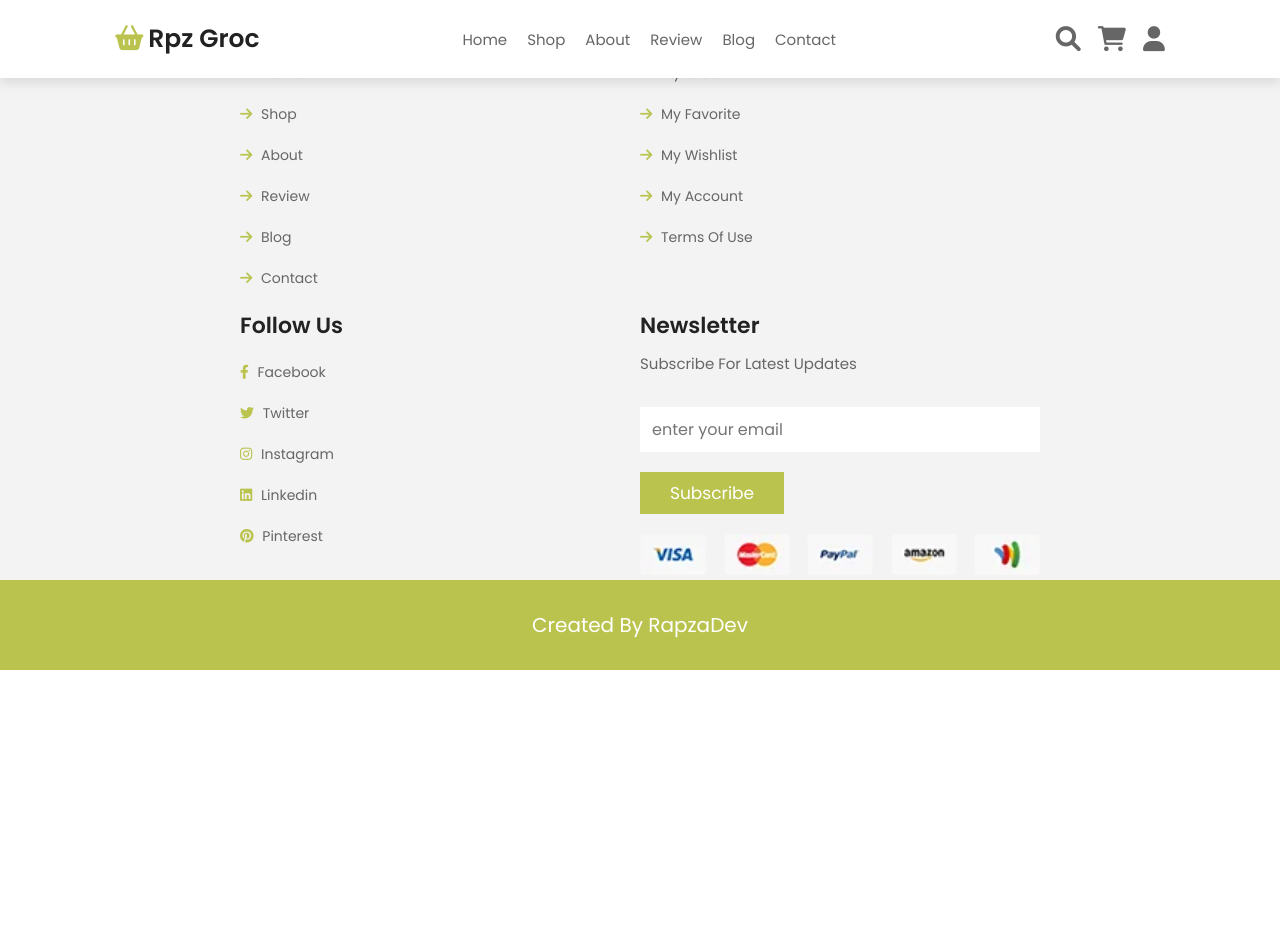
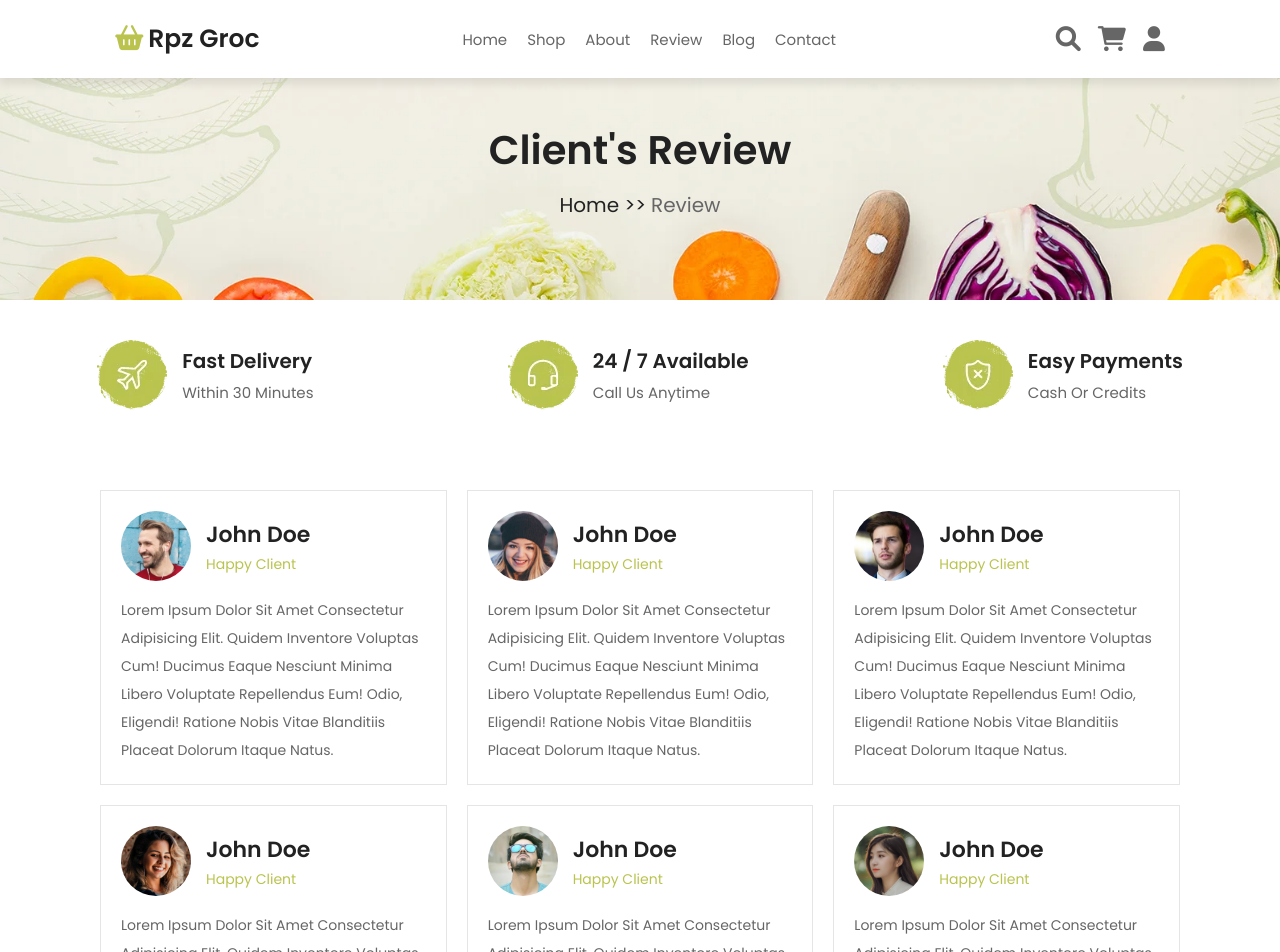
Before and after one commit to rapzaDev/GroceryStoreRPZ, a React (Create React App) app: page /review in a window 1280 px wide. Shown: the top 952 px of the page. Before the commit the page ends 800 px from the top, so only its background shows below. Built offline with nearby package versions, Linux system fonts and the light colour scheme.

Commit message:
Review Page finished

```diff
--- a/src/pages/Review/index.tsx
+++ b/src/pages/Review/index.tsx
@@ -15,7 +15,15 @@ import {
     Searchbtn,
     Cartbtn,
     Loginbtn,
-    Credit
+    Credit,
+    ReviewHeading,
+    InfoContainer,
+    Info,
+    Content,
+    ReviewSection,
+    Box,
+    User,
+    InfoBox
 } from './styles';
 import { Link } from 'react-router-dom';
 
@@ -103,6 +111,122 @@ function Review() {
             </Header>
 
 
+            <ReviewHeading>
+                <h1>client's review</h1>
+                <p> <Link to="/">{`home >>`}</Link>review</p>
+            </ReviewHeading>
+
+            <InfoContainer>
+
+                <Info>
+                    <img src="images/icon-1.png" alt="" />
+                    <Content>
+                        <h3>fast delivery</h3>
+                        <span>within 30 minutes</span>
+                    </Content>
+                </Info>
+
+                <Info>
+                    <img src="images/icon-2.png" alt="" />
+                    <Content>
+                        <h3>24 / 7 available</h3>
+                        <span>call us anytime</span>
+                    </Content>
+                </Info>
+
+                <Info>
+                    <img src="images/icon-3.png" alt="" />
+                    <Content>
+                        <h3>easy payments</h3>
+                        <span>cash or credits</span>
+                    </Content>
+                </Info>
+
+            </InfoContainer>
+
+
+            <ReviewSection>
+
+                <Box>
+                    <User>
+                        <img src="images/pic-1.png" alt="" />
+                        <InfoBox>
+                            <h3>john doe</h3>
+                            <span>happy client</span>
+                        </InfoBox>
+                    </User>
+                    <p>Lorem ipsum dolor sit amet consectetur adipisicing elit. Quidem inventore voluptas cum! Ducimus eaque nesciunt minima libero voluptate repellendus eum!
+                       Odio, eligendi! Ratione nobis vitae blanditiis placeat dolorum itaque natus.
+                    </p>
+                </Box>
+
+                <Box>
+                    <User>
+                        <img src="images/pic-2.png" alt="" />
+                        <InfoBox>
+                            <h3>john doe</h3>
+                            <span>happy client</span>
+                        </InfoBox>
+                    </User>
+                    <p>Lorem ipsum dolor sit amet consectetur adipisicing elit. Quidem inventore voluptas cum! Ducimus eaque nesciunt minima libero voluptate repellendus eum!
+                       Odio, eligendi! Ratione nobis vitae blanditiis placeat dolorum itaque natus.
+                    </p>
+                </Box>
+
+                <Box>
+                    <User>
+                        <img src="images/pic-3.png" alt="" />
+                        <InfoBox>
+                            <h3>john doe</h3>
+                            <span>happy client</span>
+                        </InfoBox>
+                    </User>
+                    <p>Lorem ipsum dolor sit amet consectetur adipisicing elit. Quidem inventore voluptas cum! Ducimus eaque nesciunt minima libero voluptate repellendus eum!
+                       Odio, eligendi! Ratione nobis vitae blanditiis placeat dolorum itaque natus.
+                    </p>
+                </Box>
+
+                <Box>
+                    <User>
+                        <img src="images/pic-4.png" alt="" />
+                        <InfoBox>
+                            <h3>john doe</h3>
+                            <span>happy client</span>
+                        </InfoBox>
+                    </User>
+                    <p>Lorem ipsum dolor sit amet consectetur adipisicing elit. Quidem inventore voluptas cum! Ducimus eaque nesciunt minima libero voluptate repellendus eum!
+                       Odio, eligendi! Ratione nobis vitae blanditiis placeat dolorum itaque natus.
+                    </p>
+                </Box>
+
+                <Box>
+                    <User>
+                        <img src="images/pic-5.png" alt="" />
+                        <InfoBox>
+                            <h3>john doe</h3>
+                            <span>happy client</span>
+                        </InfoBox>
+                    </User>
+                    <p>Lorem ipsum dolor sit amet consectetur adipisicing elit. Quidem inventore voluptas cum! Ducimus eaque nesciunt minima libero voluptate repellendus eum!
+                       Odio, eligendi! Ratione nobis vitae blanditiis placeat dolorum itaque natus.
+                    </p>
+                </Box>
+
+                <Box>
+                    <User>
+                        <img src="images/pic-6.png" alt="" />
+                        <InfoBox>
+                            <h3>john doe</h3>
+                            <span>happy client</span>
+                        </InfoBox>
+                    </User>
+                    <p>Lorem ipsum dolor sit amet consectetur adipisicing elit. Quidem inventore voluptas cum! Ducimus eaque nesciunt minima libero voluptate repellendus eum!
+                       Odio, eligendi! Ratione nobis vitae blanditiis placeat dolorum itaque natus.
+                    </p>
+                </Box>
+
+            </ReviewSection>
+
             <Footer />
 
             <Credit>created by rapzaDev</Credit>
--- a/src/pages/Review/styles.ts
+++ b/src/pages/Review/styles.ts
@@ -123,3 +123,142 @@ export const Credit = styled.section`
         padding: 3rem 2rem;
     }
 `
+
+export const ReviewHeading = styled.div`
+    background: url('../images/heading-bg.jpg') no-repeat;
+    background-size: cover;
+    background-position: center;
+    text-align: center;
+    padding-top: 12rem;
+    padding-bottom: 8rem;
+
+    h1 {
+        color: var(--black);
+        font-size: 4rem;
+    }
+
+    p {
+        padding-top: 1rem;
+        font-size: 2rem;
+        color: var(--light-color);
+
+        a {
+            color: var(--black);
+            padding-right: .5rem;
+
+            transition: color .2s linear;
+            &:hover {
+                color: var(--green);
+            }
+        }
+    }
+`
+
+export const InfoContainer = styled.section`
+    display: grid;
+    grid-template-columns: repeat(3, auto);
+
+    padding: 2rem 0 5rem 0;
+    justify-content: space-around;
+
+    @media(max-width: 1337px) {
+        grid-template-columns: repeat(3, auto);
+        justify-content: space-around;
+    }
+
+    @media(max-width: 790px) {
+        grid-template-columns: repeat(2, auto);
+        justify-content: space-around;
+    }
+
+    @media(max-width: 540px) {
+        grid-template-columns: repeat(1, auto);
+        gap: none;
+    }
+`
+
+export const Info = styled.div`
+    display: flex;
+    align-items: center;
+    gap: 1.5rem;
+    padding: 2rem 0;
+
+    img {
+        height: 7rem;
+    }
+
+`
+
+export const Content = styled.div`
+    h3 {
+        font-size: 2rem;
+        color: var(--black);
+        padding-bottom: .5rem;
+    }
+
+    span {
+        font-size: 1.5rem;
+        color: var(--light-color);
+    }
+
+`
+
+
+export const ReviewSection = styled.section`
+    display: grid;
+    grid-template-columns: repeat(3, auto);
+    gap: 2rem;
+
+    padding: 1rem 10rem 4rem 10rem;
+    justify-content: space-around;
+
+
+    @media(max-width: 1000px) {
+        grid-template-columns: repeat(2, auto);
+        justify-content: space-around;
+    }
+
+    @media(max-width: 740px) {
+        grid-template-columns: repeat(1, auto);
+        gap: none;
+    }
+`
+
+export const Box = styled.div`
+    padding: 2rem;
+    border: var(--border);
+
+    p {
+        font-size: 1.4rem;
+        color: var(--light-color);
+        line-height: 2;
+    }
+
+`
+
+export const User = styled.div`
+    display: flex;
+    align-items: center;
+    gap: 1.5rem;
+    margin-bottom: 1.5rem;
+
+    img {
+        height: 7rem;
+        width: 7rem;
+        border-radius: 50%;
+    }
+
+    h3 {
+        font-size: 2.2rem;
+        color: var(--black);
+        padding-bottom: .3rem;
+    }
+
+    span {
+        font-size: 1.4rem;
+        color: var(--green);
+    }
+
+`
+
+export const InfoBox = styled.div``
```
